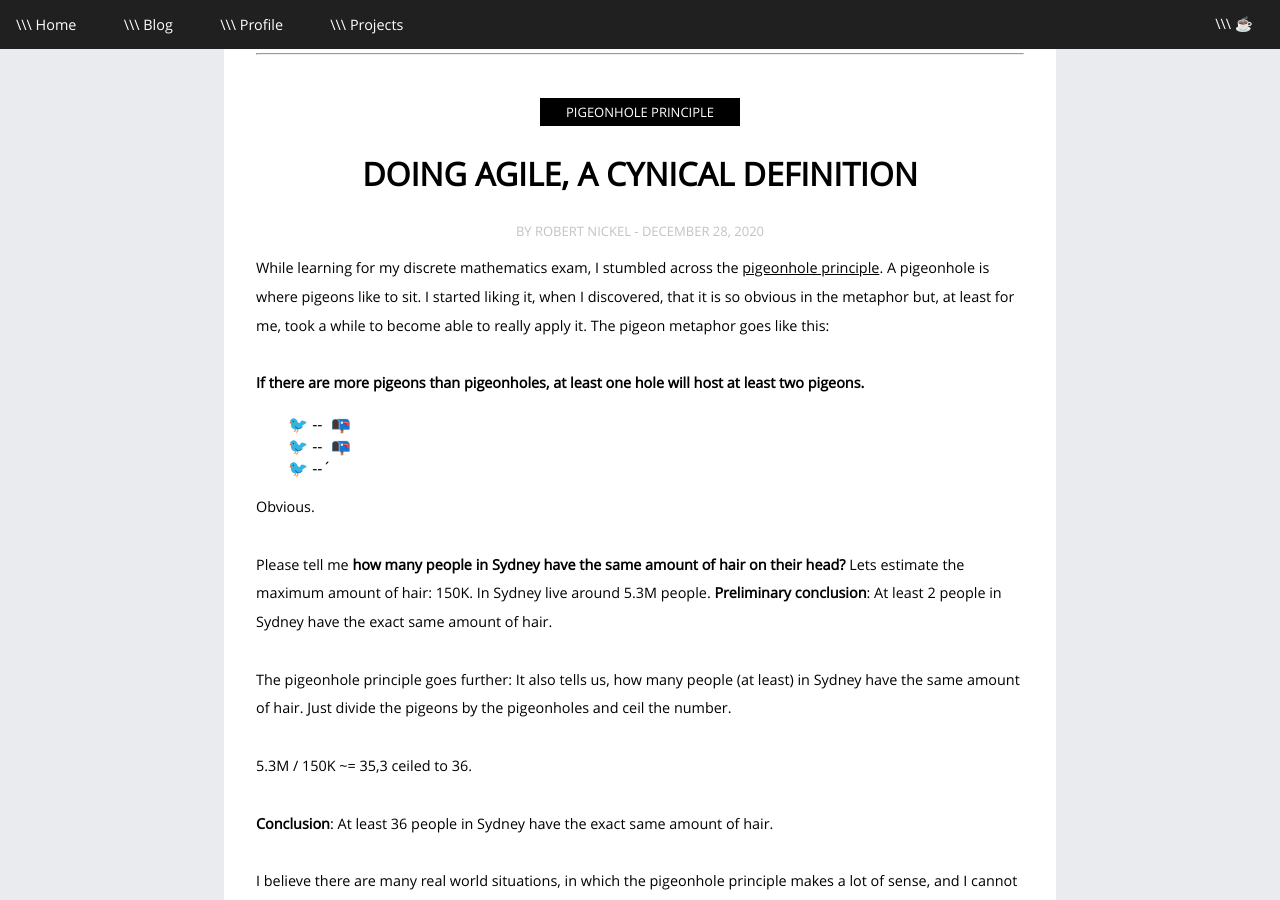
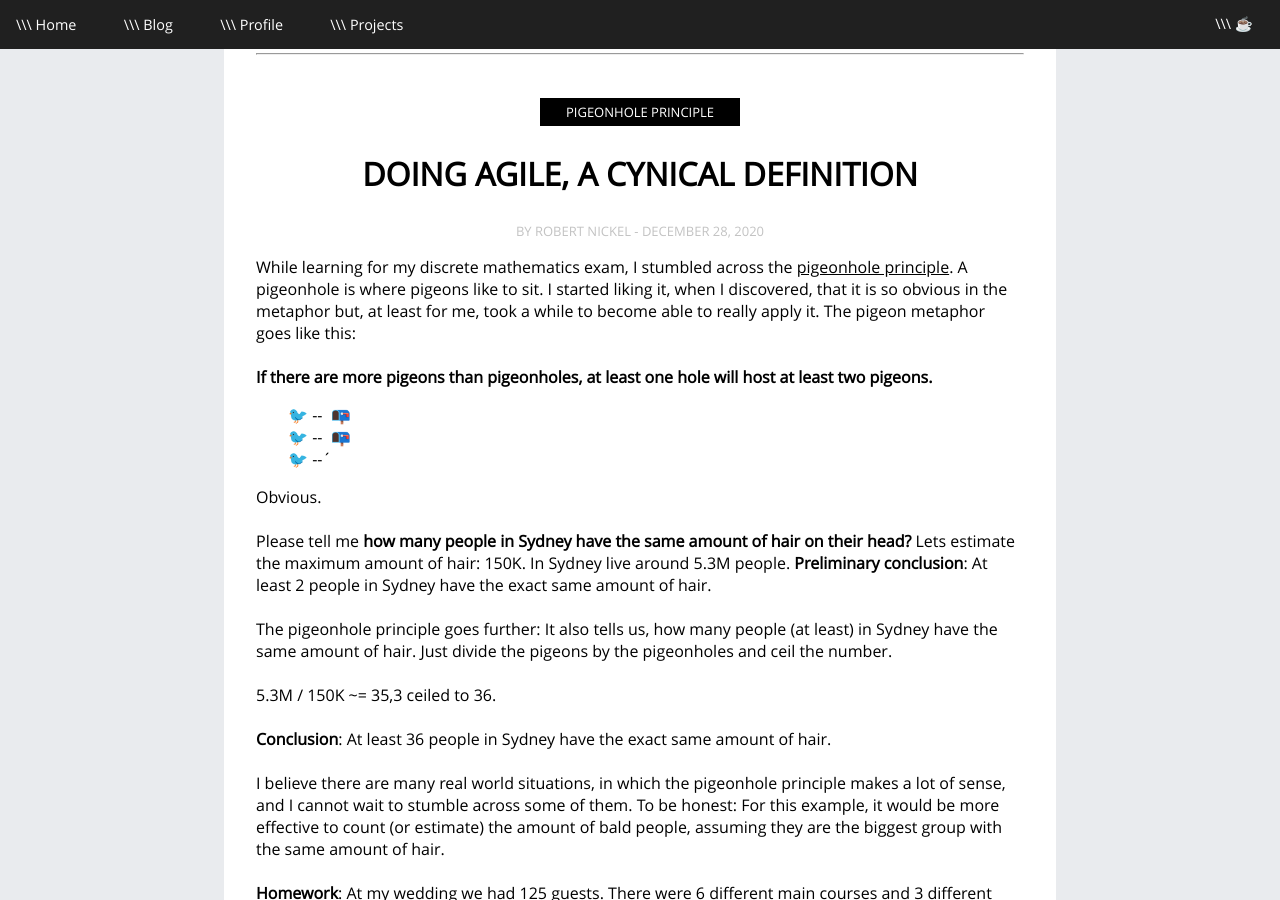
Before and after one commit to Robert-Nickel/Robert-Nickel.github.io, a Jekyll site: the page built from newblog.html, in a window 1280 px wide and 900 px high, scrolled down 442 px. Built offline with Jekyll 4.4.1, drawn with Linux system fonts in a browser that asks for light colours.

Commit message:
Update 2020-12-28-pigeonhole-principle.html

```diff
--- a/_posts/2020-12-28-pigeonhole-principle.html
+++ b/_posts/2020-12-28-pigeonhole-principle.html
@@ -4,7 +4,7 @@ title: "Doing agile, a cynical definition"
 heading: "pigeonhole principle"
 ---
 
-<p class="text">
+<p>
     While learning for my discrete mathematics exam, I stumbled across the <a
         href="https://www.youtube.com/watch?v=2-mxYrCNX60">pigeonhole principle</a>. A pigeonhole is where
     pigeons like to sit. I started liking it, when I discovered, that it is so obvious in the metaphor but, at
@@ -17,7 +17,7 @@ heading: "pigeonhole principle"
     🐦&nbsp;--&nbsp;&nbsp;📭<br>
     🐦&nbsp;--´<br>
 </div>
-<p class="text">
+<p>
     Obvious.
     <br><br>
     Please tell me <b>how many people in Sydney have the same amount of hair on their head?</b>
```
